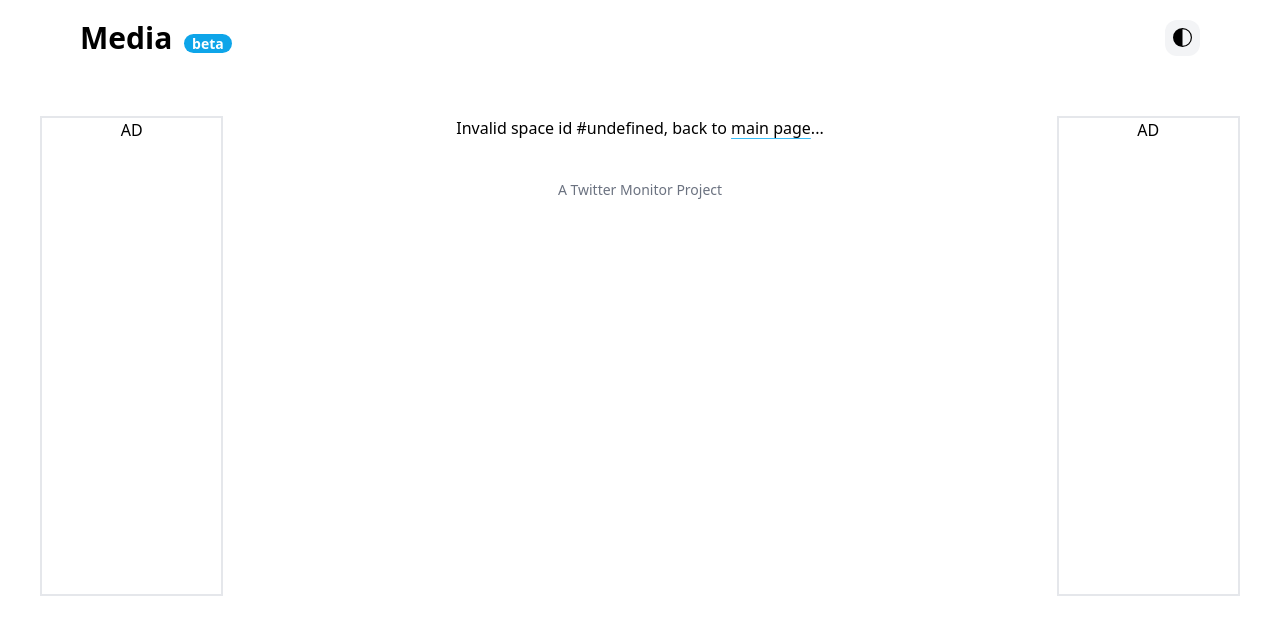
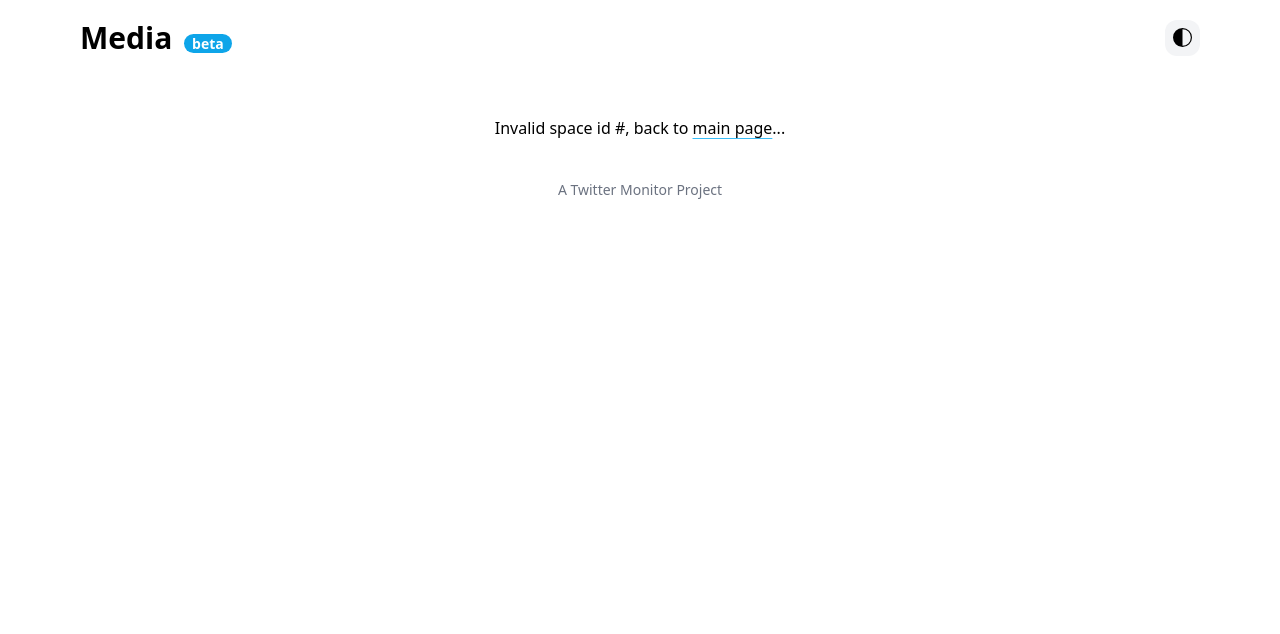
Before and after one commit to BANKA2017/twitter-media-downloader, a SvelteKit app: page /space in a window 1280 px wide. Shown: the top 634 px of the page. Built offline with nearby package versions, Linux system fonts and the light colour scheme.

Commit message:
remove: ads update: bump dependencies

```diff
--- a/src/app.html
+++ b/src/app.html
@@ -1,11 +1,23 @@
-<!DOCTYPE html>
+<!doctype html>
 <html lang="en">
     <head>
         <meta charset="utf-8" />
         <link rel="icon" href="%sveltekit.assets%/icon.png" />
         <meta name="viewport" content="width=device-width" />
         %sveltekit.head%
-        <script >const d=localStorage.darkMode || '0';window.dark=d;const c=document.documentElement.classList;if((d==='0'&&window.matchMedia('(prefers-color-scheme: dark)').matches&&c.value==='')||(d==='2'&&c.value==='')){c.add('dark')}</script>
+        <script>
+            const d = localStorage.darkMode || '0';
+            window.dark = d;
+            const c = document.documentElement.classList;
+            if (
+                (d === '0' &&
+                    window.matchMedia('(prefers-color-scheme: dark)').matches &&
+                    c.value === '') ||
+                (d === '2' && c.value === '')
+            ) {
+                c.add('dark');
+            }
+        </script>
     </head>
     <body data-sveltekit-preload-data="hover">
         <div style="display: contents">%sveltekit.body%</div>
--- a/src/lib/components/DarkButton.svelte
+++ b/src/lib/components/DarkButton.svelte
@@ -1,14 +1,14 @@
 <script lang="ts">
     import { switchDarkMode, switchDarkModeAction } from '../share/DarkMode';
     import { browser } from '$app/environment';
-    import {onMount} from "svelte";
+    import { onMount } from 'svelte';
 
     let darkMode = globalThis.darkMode || '0';
     //get data from storage
 
     onMount(() => {
-      darkMode = localStorage.darkMode || '0'
-    })
+        darkMode = localStorage.darkMode || '0';
+    });
 
     const switchDarkModeProxy = () => {
         darkMode = switchDarkMode(darkMode);
--- a/src/lib/components/TwImage.svelte
+++ b/src/lib/components/TwImage.svelte
@@ -30,7 +30,8 @@
 
 <div id="tweet-image">
     <div
-        class={'grid grid-cols-2 gap-0.5 overflow-hidden rounded-xl ' + (realList.length > 1 ? 'aspect-video' : 'max-h-[50vh]')}
+        class={'grid grid-cols-2 gap-0.5 overflow-hidden rounded-xl ' +
+            (realList.length > 1 ? 'aspect-video' : 'max-h-[50vh]')}
     >
         {#each realList as media, index}
             <div
@@ -51,7 +52,8 @@
                                 : '')}
                         src={media.url}
                         controls
-                        preload="metadata"></video>
+                        preload="metadata"
+                    ></video>
                 {/if}
                 {#if !media.content_type.startsWith('video')}
                     <img
--- a/src/routes/+layout.svelte
+++ b/src/routes/+layout.svelte
@@ -1,16 +1,11 @@
 <script>
     import '../app.css';
     import DarkButton from '$lib/components/DarkButton.svelte';
-    import { PUBLIC_ADSENSE_PUB } from '$env/static/public';
 </script>
 
 <svelte:head>
     <title>Media</title>
     <meta name="description" content="Download tweet media in one point" />
-    {#if PUBLIC_ADSENSE_PUB}
-        <script async src={"https://pagead2.googlesyndication.com/pagead/js/adsbygoogle.js?client=" + PUBLIC_ADSENSE_PUB} crossorigin="anonymous"></script>
-    {/if}
-
 </svelte:head>
 
 <div id="main" class="dark:bg-black dark:text-white bg-white text-black min-h-[100vh]">
@@ -22,17 +17,11 @@
     </div>
 
     <div class="grid grid-cols-12 p-3 md:p-10 gap-5 pb-48">
-        <div class="col-span-12 md:col-span-2 text-center hidden md:block">
-            <div id="ad-1" class=" border-2 h-[10rem] md:h-[60vh]">AD</div>
-        </div>
-        <div class="col-span-12 md:col-span-8 mb-10">
+        <div class="col-span-12 md:col-span-8 md:col-start-3 mb-10">
             <slot />
             <div class="w-full text-center items-end my-10 text-sm">
                 <div class="text-sm text-gray-500 my-5">A Twitter Monitor Project</div>
             </div>
         </div>
-        <div class="col-span-12 md:col-span-2 text-center">
-            <div id="ad-2" class=" border-2 h-[10rem] md:h-[60vh]">AD</div>
-        </div>
     </div>
 </div>
--- a/src/routes/space/+page.svelte
+++ b/src/routes/space/+page.svelte
@@ -7,7 +7,7 @@
     import { beforeNavigate } from '$app/navigation';
     let metaData;
     let m3u8Prefix = '';
-    let m3u8Str = ''
+    let m3u8Str = '';
     let count = 0;
     let firstTimeCursor = 0;
 
@@ -27,7 +27,7 @@
     let controller = null;
 
     const sourceOpen = async () => {
-        count = 0
+        count = 0;
         for (const index in metaData.manifest.segments.slice(indexPrefix, thread + indexPrefix)) {
             const segment = metaData.manifest.segments[index];
             fetchChunkWorker.postMessage({
@@ -82,7 +82,7 @@
                 loadingStatus = 'm3u8';
                 await getM3U8(spaceInfo.data.playback);
             } else {
-              loadingStatus = ''
+                loadingStatus = '';
             }
         } catch (e) {
             console.log(e);
@@ -255,14 +255,24 @@
         ·
         <span class="px-2 text-sm">{spaceInfo.data.state}</span>
         ·
-        <a href={`https://twitter.com/${spaceInfo.data.name}`} target="_blank" class="px-2 text-sm underline underline-offset-2 decoration-sky-500">
-            <img class="h-[1rem] w-[1rem] bg-gray-500 rounded-full inline-block" src={PUBLIC_BASEPATH + '/media/proxy/' + spaceInfo.data.avatar.replace(/http(?:s|):\/\//g, '')} alt={spaceInfo.data.display_name} />
+        <a
+            href={`https://twitter.com/${spaceInfo.data.name}`}
+            target="_blank"
+            class="px-2 text-sm underline underline-offset-2 decoration-sky-500"
+        >
+            <img
+                class="h-[1rem] w-[1rem] bg-gray-500 rounded-full inline-block"
+                src={PUBLIC_BASEPATH +
+                    '/media/proxy/' +
+                    spaceInfo.data.avatar.replace(/http(?:s|):\/\//g, '')}
+                alt={spaceInfo.data.display_name}
+            />
             {spaceInfo.data.display_name}
         </a>
     </div>
     <div
         class={'h-8 w-full text-center relative ' +
-            ((percent >= 100 && src || !src) ? 'hidden' : 'inline-block')}
+            (percent >= 100 && src ? 'hidden' : 'inline-block')}
     >
         <span class="absolute py-1 -translate-x-1/2 text-current"
             >{count + indexPrefix} / {metaData?.manifest?.segments?.length || 0}</span
@@ -301,7 +311,11 @@
                             </div>
                             <img
                                 class="rounded-full w-[50px] h-[50px] bg-gray-500"
-                                src={PUBLIC_BASEPATH + '/media/proxy/' + (user.avatar || user.ProfileUrl).replace('_normal.', '.').replace(/http(?:s|):\/\//g, '')}
+                                src={PUBLIC_BASEPATH +
+                                    '/media/proxy/' +
+                                    (user.avatar || user.ProfileUrl)
+                                        .replace('_normal.', '.')
+                                        .replace(/http(?:s|):\/\//g, '')}
                                 alt={user.display_name || user.UserName}
                             />
                         </div>
--- a/svelte.config.js
+++ b/svelte.config.js
@@ -1,11 +1,11 @@
-import { vitePreprocess } from '@sveltejs/kit/vite';
+import { vitePreprocess } from '@sveltejs/vite-plugin-svelte';
 import adapter from '@sveltejs/adapter-static';
 
 /** @type {import('@sveltejs/kit').Config} */
 const config = {
     // Consult https://kit.svelte.dev/docs/integrations#preprocessors
     // for more information about preprocessors
-    preprocess: vitePreprocess(),
+    preprocess: [vitePreprocess()],
 
     kit: {
         // adapter-auto only supports some environments, see https://kit.svelte.dev/docs/adapter-auto for a list.
--- a/tailwind.config.js
+++ b/tailwind.config.js
@@ -6,7 +6,11 @@ export default {
         extend: {}
     },
     daisyui: {
-        themes: ["light", "dark"],
+        themes: ['light', 'dark']
     },
-    plugins: [require('@tailwindcss/forms'), require("daisyui")]
+    plugins: [
+        require('@tailwindcss/forms'),
+        require('daisyui'),
+        require('@tailwindcss/aspect-ratio')
+    ]
 };
```
Also changed, not shown: package.json (+25 -22 lines), src/routes/tweet/+page.svelte (+12 -5 lines), .yarnrc.yml, 1 other file (tests, documents, lock files or other folders). Lines whose indentation alone changed are shown as unchanged.
